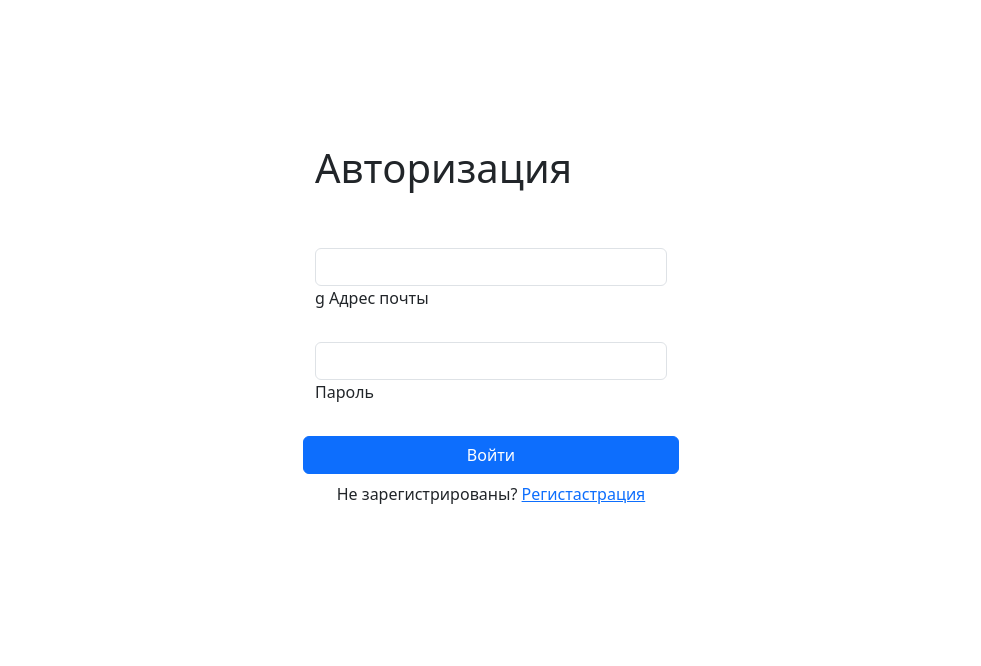
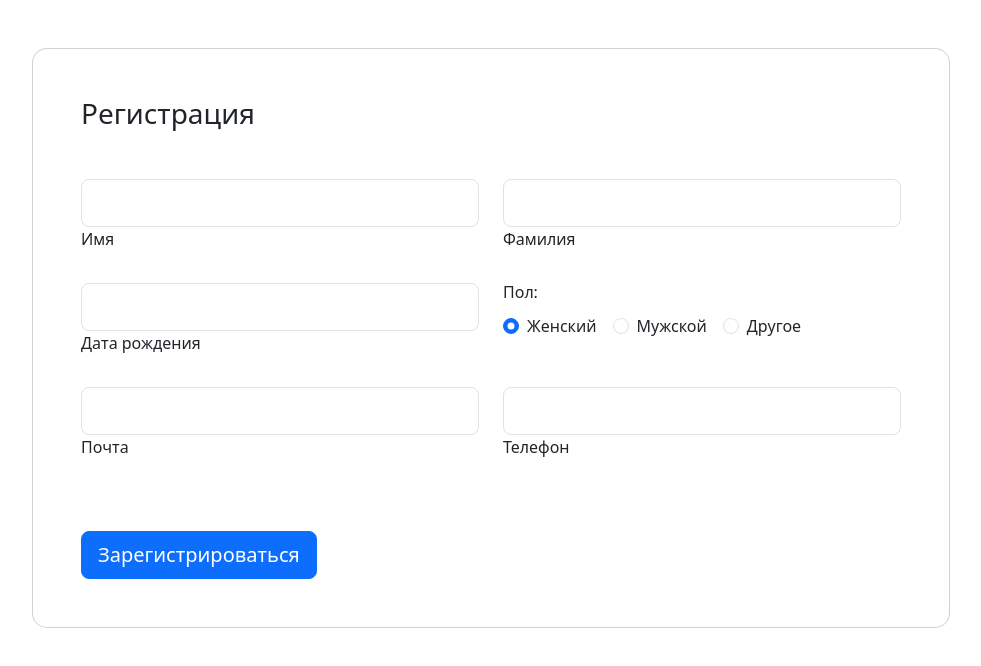
Before and after one commit to Ger4ik21/Pizzeria-Application-Frontend-Angular, an Angular app: page / in a window 1280 px wide. Shown: the top 666 px of the page, without its empty margins (149-1130 px from the left). Built offline with nearby package versions, Linux system fonts and the light colour scheme.

Commit message:
fix login validation bug

```diff
--- a/src/app/app.component.html
+++ b/src/app/app.component.html
@@ -1 +1 @@
-<app-login></app-login>
+<app-register></app-register>
--- a/src/app/app.component.ts
+++ b/src/app/app.component.ts
@@ -3,11 +3,12 @@
 import {PizzaComponent} from "./pages/pizza/pizza.component";
 import {ProfileComponent} from "./pages/profile/profile.component";
 import {LoginComponent} from "./pages/login/login.component";
+import {RegisterComponent} from "./pages/register/register.component";
 
 @Component({
   selector: 'app-root',
   standalone: true,
-  imports: [RouterOutlet, PizzaComponent, ProfileComponent, LoginComponent],
+    imports: [RouterOutlet, PizzaComponent, ProfileComponent, LoginComponent, RegisterComponent],
 
 
   templateUrl: './app.component.html',
--- a/src/app/pages/login/login.component.html
+++ b/src/app/pages/login/login.component.html
@@ -22,7 +22,7 @@
                    type="email"
                    id="email"
                    class="form-control" >
-g            <label class="form-label" for="email" style="margin-left: 0px;">Адрес почты</label>
+            <label class="form-label" for="email" style="margin-left: 0px;">Адрес почты</label>
             <div class="form-notch"><div class="form-notch-leading" style="width: 9px;"></div><div class="form-notch-middle" style="width: 88.8px;"></div><div class="form-notch-trailing"></div></div></div>
 
         <!-- Password input -->
@@ -38,7 +38,7 @@
         <!-- 2 column grid layout for inline styling -->
         <div class="row mb-1">
             <!-- Submit button -->
-            <button type="submit " data-mdb-button-init="" data-mdb-ripple-init="" class="btn btn-primary btn-block mb-2" data-mdb-button-initialized="true">Войти</button>
+            <button type="submit" data-mdb-button-init="" data-mdb-ripple-init="" class="btn btn-primary btn-block mb-2" data-mdb-button-initialized="true">Войти</button>
             <!-- Register buttons -->
             <div class="text-center">
                 <p>Не зарегистрированы? <a href="register.html">Регистастрация</a></p>
--- a/src/app/pages/login/login.component.ts
+++ b/src/app/pages/login/login.component.ts
@@ -16,7 +16,7 @@
 
   form = new FormGroup({
     email: new FormControl(null,[Validators.required,Validators.email,Validators.maxLength(30)]),
-    password: new FormControl(null,[Validators.required]),
+    password: new FormControl(null,[Validators.required, Validators.minLength(6)]),
   })
 
   @Input() authentication!: Authentication;
--- a/src/app/pages/profile/profile.component.html
+++ b/src/app/pages/profile/profile.component.html
@@ -39,7 +39,11 @@
                     <ul class="list-group">
                         <li class="list-group-item">
                             <strong>Имя:</strong>
-                            <input class="form-control" type="text" id="user-name">
+                            <input class="form-control" type="text" id="first-name">
+                        </li>
+                        <li class="list-group-item">
+                            <strong>Фамилия:</strong>
+                            <input class="form-control" type="text" id="last-name">
                         </li>
                         <li class="list-group-item">
                             <strong>Email:</strong>
--- a/src/app/pages/register/register.component.html
+++ b/src/app/pages/register/register.component.html
@@ -1,11 +1,8 @@
-<!DOCTYPE html>
-<html lang="ru">
 <head>
     <meta charset="UTF-8" />
     <meta name="viewport" content="width=device-width, initial-scale=1.0" />
     <title>Регистрация</title>
     <link rel="shortcut icon" href="/src/app/imagesp/images/icon.png" />
-    <link rel="stylesheet" href="../csscss/styles-register.css" />
     <link href="https://cdn.jsdelivr.net/npm/bootstrap@5.3.0/dist/css/bootstrap.min.css" rel="stylesheet">
 </head>
 <body>
@@ -95,4 +92,3 @@
     </div>
 </section>
 </body>
-</html>
```
